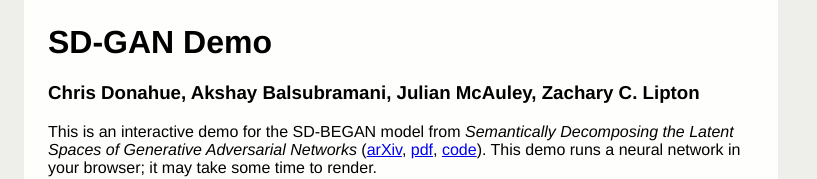
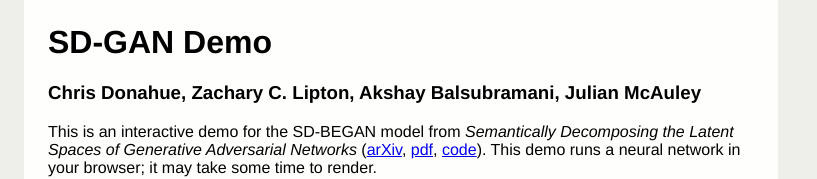
Before and after one commit to chrisdonahue/sdgan, a plain HTML site: page web/index.html in a window 1280 px wide. Shown: the top 179 px of the page, without its empty margins (0-817 px from the left). Drawn offline with Linux system fonts and the light colour scheme; no server answers.

Commit message:
Updated author list

```diff
--- a/web/index.html
+++ b/web/index.html
@@ -22,7 +22,7 @@
 </div>
 
 <div id="demo">
-	<h3>Chris Donahue, Akshay Balsubramani, Julian McAuley, Zachary C. Lipton</h3>
+	<h3>Chris Donahue, Zachary C. Lipton, Akshay Balsubramani, Julian McAuley</h3>
 	<p>
 	This is an interactive demo for the SD-BEGAN model from <i>Semantically Decomposing the Latent Spaces of Generative Adversarial Networks</i> (<a href="https://arxiv.org/abs/1705.07904">arXiv</a>, <a href="https://arxiv.org/pdf/1705.07904.pdf">pdf</a>, <a href="https://github.com/chrisdonahue/sdgan">code</a>). This demo runs a neural network in your browser; it may take some time to render. <span id="webgl" hidden>For best performance, please use a GPU and <a href="https://superuser.com/a/836833">enable WebGL</a>.</span>
 	</p>
```
